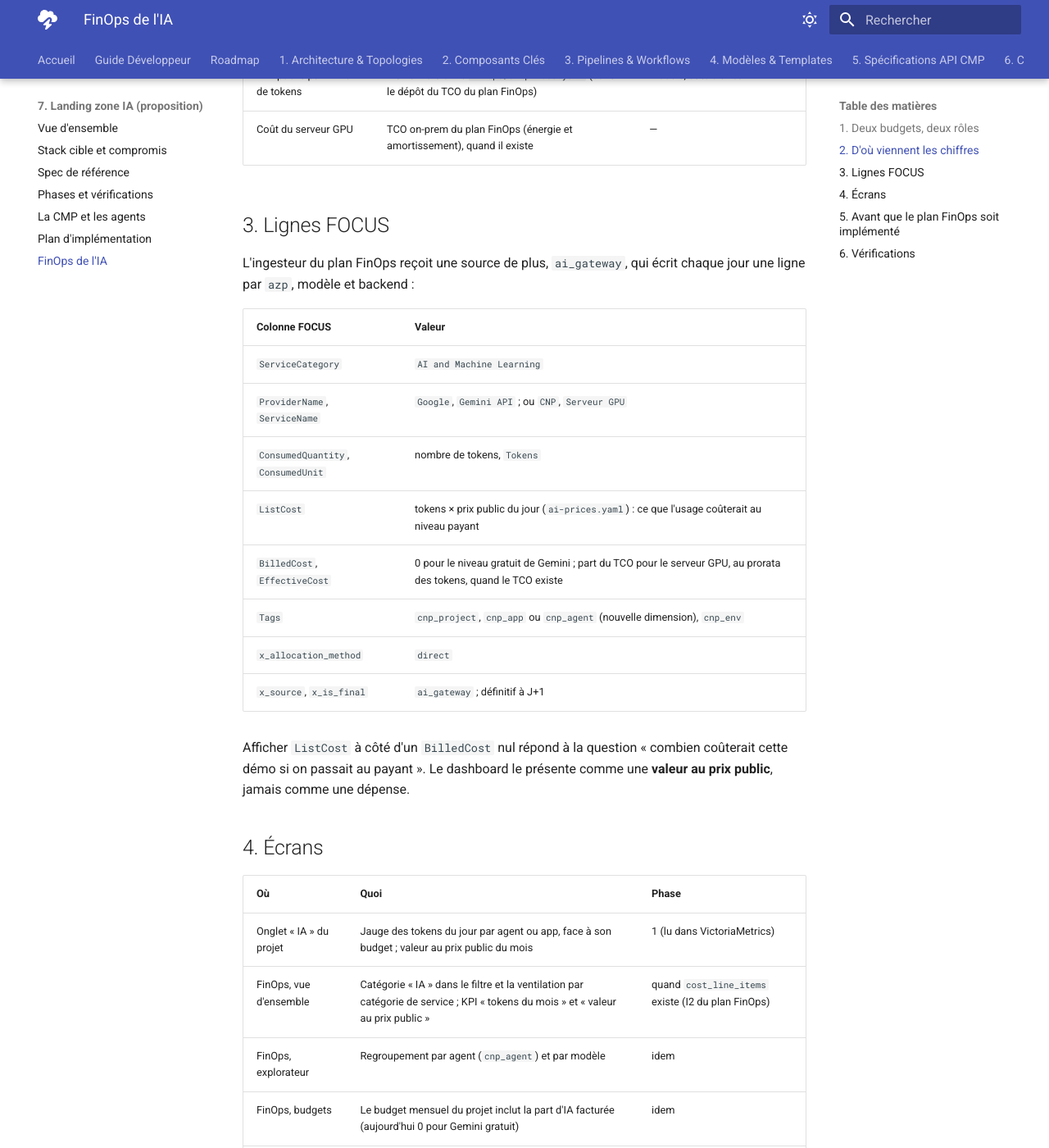
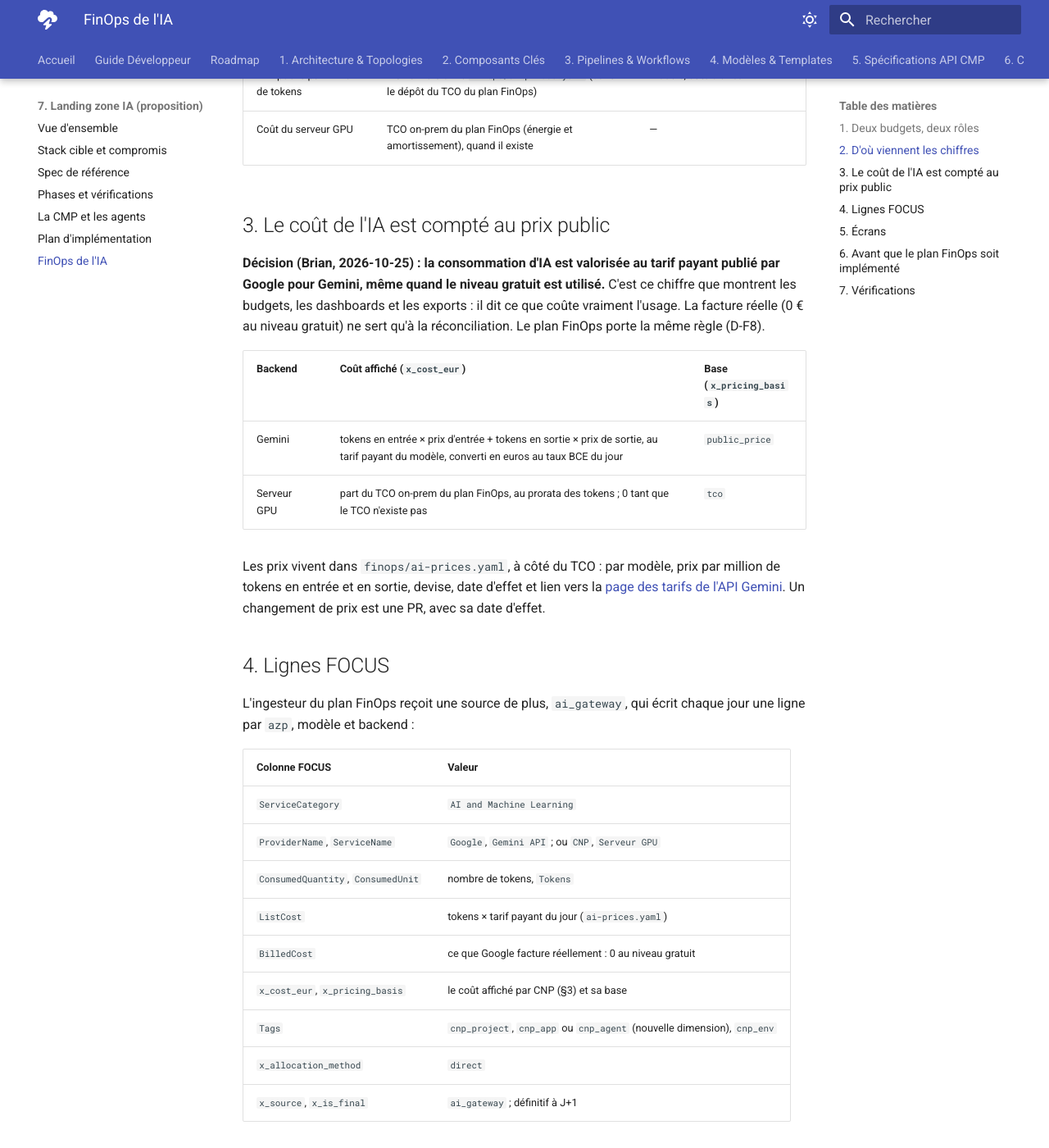
Before and after one commit to 3-Istor/cnp-docs, an MkDocs documentation site: the page built from docs/07-ai-landing-zone/06-finops-ia.md, in a window 1280 px wide and 1400 px high, scrolled down 1005 px. Shown: the whole window at 82% size. Built offline with MkDocs 1.6.1 and Material for MkDocs 9.7.7, drawn with Linux system fonts in a browser that asks for light colours; some of the changed text lies outside the part shown.

Commit message:
docs(ai-landing-zone): count AI at Gemini's public price in FinOps
AI usage is valued at Google's published paid price for Gemini, even on
the free tier: budgets, dashboards and exports show that cost, while
the real invoice stays in the reconciliation. Prices live in
finops/ai-prices.yaml. The FinOps plan carries the same rule as D-F8
and gains the ai_gateway source. Mockups validated.

Co-Authored-By: Claude Opus 5.5 <noreply@anthropic.com>
Claude-Session: https://claude.ai/code/session_013JnyuDEszt9ExGcKMe9usf

```diff
--- a/docs/07-ai-landing-zone/06-finops-ia.md
+++ b/docs/07-ai-landing-zone/06-finops-ia.md
@@ -30,7 +30,25 @@ projet.
 | Prix public par million de tokens | Fichier versionné `finops/ai-prices.yaml` (dans le dépôt du TCO du plan FinOps) | modèle, date d'effet |
 | Coût du serveur GPU | TCO on-prem du plan FinOps (énergie et amortissement), quand il existe | — |
 
-## 3. Lignes FOCUS
+## 3. Le coût de l'IA est compté au prix public
+
+**Décision (Brian, 2026-10-25) : la consommation d'IA est valorisée au tarif payant publié
+par Google pour Gemini, même quand le niveau gratuit est utilisé.** C'est ce chiffre que
+montrent les budgets, les dashboards et les exports : il dit ce que coûte vraiment l'usage.
+La facture réelle (0 € au niveau gratuit) ne sert qu'à la réconciliation. Le plan FinOps porte
+la même règle (D-F8).
+
+| Backend | Coût affiché (`x_cost_eur`) | Base (`x_pricing_basis`) |
+|---|---|---|
+| Gemini | tokens en entrée × prix d'entrée + tokens en sortie × prix de sortie, au tarif payant du modèle, converti en euros au taux BCE du jour | `public_price` |
+| Serveur GPU | part du TCO on-prem du plan FinOps, au prorata des tokens ; 0 tant que le TCO n'existe pas | `tco` |
+
+Les prix vivent dans `finops/ai-prices.yaml`, à côté du TCO : par modèle, prix par million de
+tokens en entrée et en sortie, devise, date d'effet et lien vers la
+[page des tarifs de l'API Gemini](https://ai.google.dev/gemini-api/docs/pricing). Un
+changement de prix est une PR, avec sa date d'effet.
+
+## 4. Lignes FOCUS
 
 L'ingesteur du plan FinOps reçoit une source de plus, `ai_gateway`, qui écrit chaque jour une
 ligne par `azp`, modèle et backend :
@@ -40,39 +58,36 @@ ligne par `azp`, modèle et backend :
 | `ServiceCategory` | `AI and Machine Learning` |
 | `ProviderName`, `ServiceName` | `Google`, `Gemini API` ; ou `CNP`, `Serveur GPU` |
 | `ConsumedQuantity`, `ConsumedUnit` | nombre de tokens, `Tokens` |
-| `ListCost` | tokens × prix public du jour (`ai-prices.yaml`) : ce que l'usage coûterait au niveau payant |
-| `BilledCost`, `EffectiveCost` | 0 pour le niveau gratuit de Gemini ; part du TCO pour le serveur GPU, au prorata des tokens, quand le TCO existe |
+| `ListCost` | tokens × tarif payant du jour (`ai-prices.yaml`) |
+| `BilledCost` | ce que Google facture réellement : 0 au niveau gratuit |
+| `x_cost_eur`, `x_pricing_basis` | le coût affiché par CNP (§3) et sa base |
 | `Tags` | `cnp_project`, `cnp_app` ou `cnp_agent` (nouvelle dimension), `cnp_env` |
 | `x_allocation_method` | `direct` |
 | `x_source`, `x_is_final` | `ai_gateway` ; définitif à J+1 |
 
-Afficher `ListCost` à côté d'un `BilledCost` nul répond à la question « combien coûterait
-cette démo si on passait au payant ». Le dashboard le présente comme une **valeur au prix
-public**, jamais comme une dépense.
-
-## 4. Écrans
+## 5. Écrans
 
 | Où | Quoi | Phase |
 |---|---|---|
-| Onglet « IA » du projet | Jauge des tokens du jour par agent ou app, face à son budget ; valeur au prix public du mois | 1 (lu dans VictoriaMetrics) |
-| FinOps, vue d'ensemble | Catégorie « IA » dans le filtre et la ventilation par catégorie de service ; KPI « tokens du mois » et « valeur au prix public » | quand `cost_line_items` existe (I2 du plan FinOps) |
+| Onglet « IA » du projet | Jauge des tokens du jour par agent ou app, face à son budget ; coût IA du mois au prix public | 1 (lu dans VictoriaMetrics) |
+| FinOps, vue d'ensemble | Catégorie « IA » dans le filtre et la ventilation par catégorie de service ; KPI « tokens du mois » et « coût IA (prix public) », avec « facturé : 0 € » en petit tant que le niveau gratuit est utilisé | quand `cost_line_items` existe (I2 du plan FinOps) |
 | FinOps, explorateur | Regroupement par agent (`cnp_agent`) et par modèle | idem |
-| FinOps, budgets | Le budget mensuel du projet inclut la part d'IA facturée (aujourd'hui 0 pour Gemini gratuit) | idem |
-| Page d'un agent (CMP) | Tokens du jour, budget, coût et valeur au prix public, tendance sur 30 jours | 2 |
+| FinOps, budgets | Le budget mensuel du projet compte le coût IA au prix public | idem |
+| FinOps, réconciliation | Coût au prix public face à la facture réelle de Google, écart visible | idem |
+| Page d'un agent (CMP) | Tokens du jour, budget, coût au prix public, tendance sur 30 jours | 2 |
 | Grafana | Tableau « IA » : tokens par projet, agent, modèle ; 429 ; refus ; latence | 1 |
 
-## 5. Avant que le plan FinOps soit implémenté
+## 6. Avant que le plan FinOps soit implémenté
 
 En phase 1, la CMP lit directement VictoriaMetrics pour l'onglet « IA » du projet
 (`GET /api/projects/{projet}/ai/usage`). Les lignes FOCUS n'arrivent qu'avec l'itération I2
-du plan FinOps. Le format ci-dessus est à ajouter à ce plan comme source `ai_gateway`, et la
-ligne « fournisseurs LLM » de ses sources SaaS devient inutile pour les appels qui passent par
-la gateway.
+du plan FinOps. Le plan FinOps a reçu la source `ai_gateway` et la décision D-F8 le 2026-10-25 ; sa ligne
+« fournisseurs LLM » ne couvre plus que les appels qui ne passent pas par la gateway.
 
-## 6. Vérifications
+## 7. Vérifications
 
 | ID | Phase | Vérification | Attendu |
 |---|---|---|---|
 | VF1.1 | 1 | 100 appels d'un agent de test, puis l'onglet « IA » du projet | Les tokens affichés égalent ceux des métriques de la gateway, à 1 % près |
-| VF1.2 | 1 | Valeur au prix public | Tokens × prix de `ai-prices.yaml`, recalculable à la main |
+| VF1.2 | 1 | Coût au prix public | Tokens en entrée et en sortie × prix de `ai-prices.yaml`, recalculable à la main |
 | VF2.1 | I2 du plan FinOps | Lignes `ai_gateway` dans `cost_line_items` | Une ligne par `azp`, modèle, backend et jour ; ingestion idempotente (rejouer J-1 ne duplique rien) |
```
Also changed, not shown: docs/07-ai-landing-zone/02-spec.md (+1 -1 lines), docs/07-ai-landing-zone/04-cmp-agents.md (+3 -3 lines).
